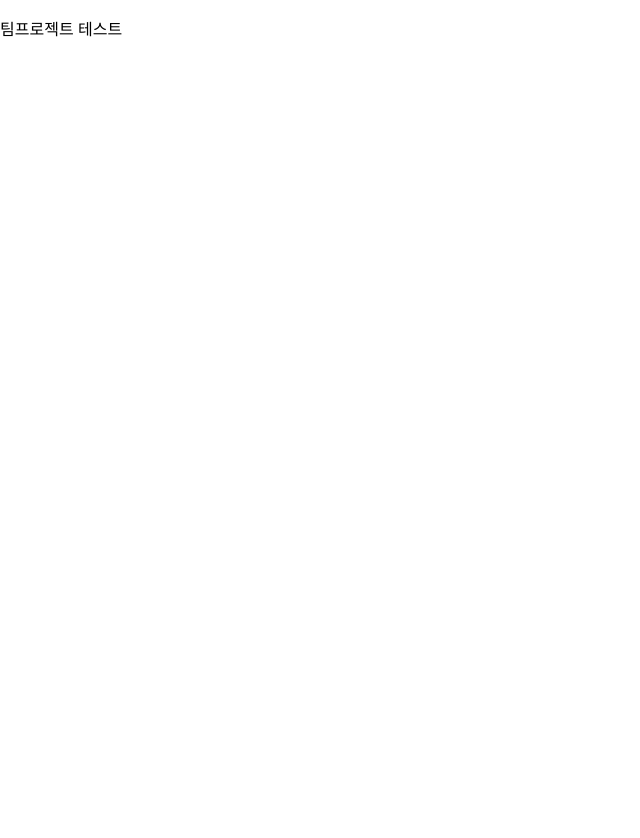
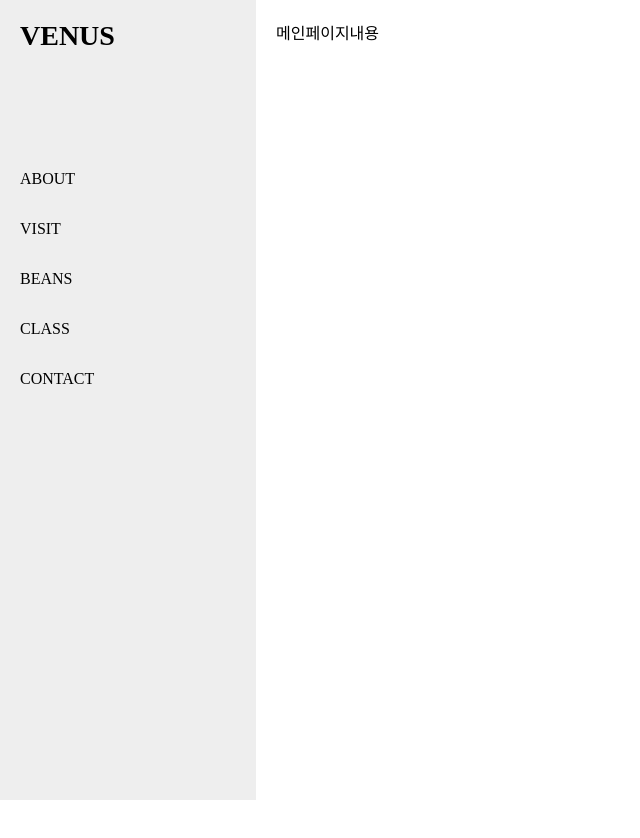
Before and after one commit to namni22/react_team_exam, a React (Create React App) app: page / in a window 1280 px wide. Shown: the top 838 px of the page, without its empty margins (0-640 px from the left). Before the commit the page ends 800 px from the top, so only its background shows below. Built offline with nearby package versions, Linux system fonts and the light colour scheme.

Commit message:
header & 기본구조 생성

```diff
--- a/src/App.js
+++ b/src/App.js
@@ -1,9 +1,16 @@
-import { Link } from "react-router-dom";
+import { Link, Route, Router, Routes } from "react-router-dom";
+import "./common.css";
+import Header from "./component/common/Header";
+import Main from "./component/common/Main";
 
 function App() {
   return (
     <div className="App">
-      <p>팀프로젝트 테스트</p>
+      <Header />
+      <Routes>
+        <Route path="/" element={<Main />} />
+      </Routes>
+      <div className="content-wrap"></div>
     </div>
   );
 }
--- /dev/null
+++ b/src/common.css
@@ -0,0 +1,24 @@
+@import url("https://fonts.googleapis.com/css2?family=Noto+Sans+KR:wght@100;200;300;400;500;600;700;800;900&family=Noto+Serif+KR:wght@200;300;400;500;600;700;900&display=swap");
+
+* {
+  margin: 0;
+  padding: 0;
+  font-size: 16px;
+  font-weight: 400;
+  text-decoration: none;
+  list-style-type: none;
+  font-family: "Noto Sans KR", sans-serif;
+  font-family: "Noto Serif KR", serif;
+}
+
+.App {
+  overflow: hidden;
+}
+
+.content-wrap {
+  float: left;
+  width: 80%;
+  min-height: 100vh;
+  box-sizing: border-box;
+  padding: 20px;
+}
--- a/src/component/common/Header.js
+++ b/src/component/common/Header.js
@@ -1,3 +1,30 @@
 import "./header.css";
 
-const Header = () => {};
+const Header = () => {
+  return (
+    <div className="header-wrap">
+      <div className="logo">VENUS</div>
+      <div className="navi">
+        <ul>
+          <li>
+            <a>ABOUT</a>
+          </li>
+          <li>
+            <a>VISIT</a>
+          </li>
+          <li>
+            <a>BEANS</a>
+          </li>
+          <li>
+            <a>CLASS</a>
+          </li>
+          <li>
+            <a>CONTACT</a>
+          </li>
+        </ul>
+      </div>
+    </div>
+  );
+};
+
+export default Header;
--- /dev/null
+++ b/src/component/common/Main.js
@@ -0,0 +1,11 @@
+import "./main.css";
+
+const Main = () => {
+  return (
+    <div className="content-wrap">
+      <div className="main-wrap">메인페이지내용</div>
+    </div>
+  );
+};
+
+export default Main;
--- a/src/component/common/header.css
+++ b/src/component/common/header.css
@@ -0,0 +1,18 @@
+.header-wrap {
+  float: left;
+  box-sizing: border-box;
+  width: 20%;
+  min-height: 100vh;
+  background-color: #eee;
+  padding: 20px;
+  min-width: 140px;
+}
+.logo {
+  height: 150px;
+  font-size: 28px;
+  font-weight: 600;
+}
+.navi a {
+  display: block;
+  height: 50px;
+}
```
Also changed, not shown: src/component/common/main.css (added).
